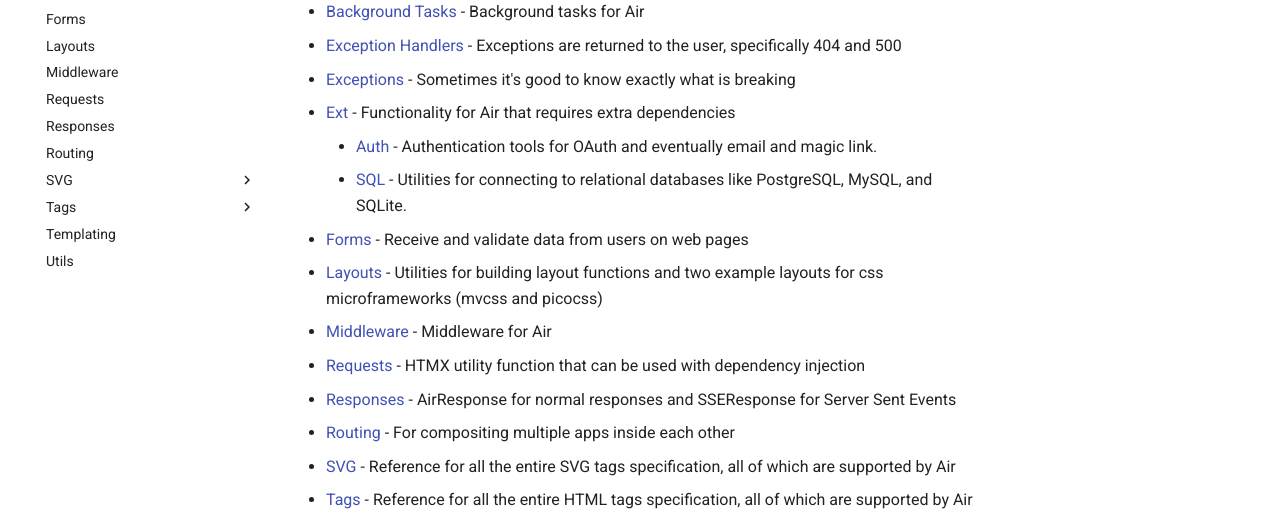
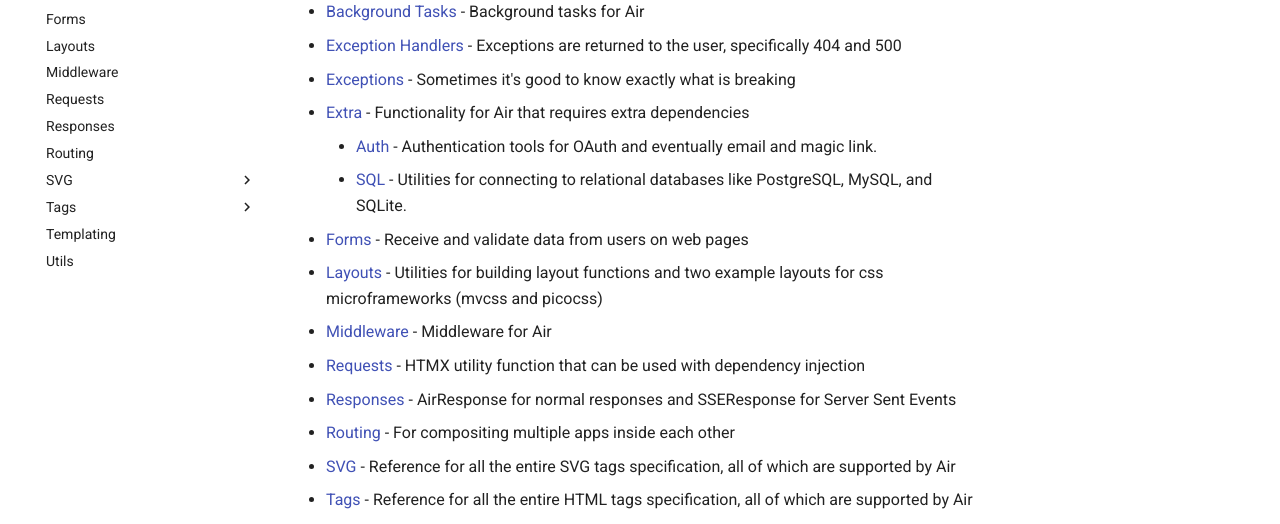
Before and after one commit to feldroy/air, an MkDocs documentation site: the page built from docs/api/index.md, in a window 1280 px wide and 1003 px high. Shown: the part 329-853 px from the top of the window. Built offline with MkDocs 1.6.1 and Material for MkDocs 9.7.7, drawn with Linux system fonts in a browser that asks for light colours; comment, search, counter and statistics services are not loaded.

```diff
--- a/docs/api/index.md
+++ b/docs/api/index.md
@@ -6,9 +6,9 @@ Here is the Air reference documentation. It explains how to do things, as well a
 - [Background Tasks](../api/background.md) - Background tasks for Air
 - [Exception Handlers](../api/exception_handlers) - Exceptions are returned to the user, specifically 404 and 500
 - [Exceptions](../api/exceptions) - Sometimes it's good to know exactly what is breaking
-- [Ext](../api/ext) - Functionality for Air that requires extra dependencies
-    - [Auth](../api/ext/auth) - Authentication tools for OAuth and eventually email and magic link.
-    - [SQL](../api/ext/sql) - Utilities for connecting to relational databases like PostgreSQL, MySQL, and SQLite.
+- [Extra](../api/extra) - Functionality for Air that requires extra dependencies
+    - [Auth](../api/extra/auth) - Authentication tools for OAuth and eventually email and magic link.
+    - [SQL](../api/extra/sql) - Utilities for connecting to relational databases like PostgreSQL, MySQL, and SQLite.
 - [Forms](../api/forms) - Receive and validate data from users on web pages
 - [Layouts](../api/layouts) - Utilities for building layout functions and two example layouts for css microframeworks (mvcss and picocss)
 - [Middleware](../api/middleware.md) - Middleware for Air
--- a/src/air/__init__.py
+++ b/src/air/__init__.py
@@ -166,11 +166,6 @@ from .templating import (
 #         from air import db
 #         from air.db import Something
 
-# Predeclare submodules so IDEs see air.auth / air.db
-auth: ModuleType = sys.modules.setdefault("air.auth", ModuleType("air.auth"))
-db: ModuleType = sys.modules.setdefault("air.db", ModuleType("air.db"))
-sys.modules["air.auth"] = auth
-
 try:
     import auth as auth  # provided by extra: air[auth]
 except ModuleNotFoundError as exc:
```
Also changed, not shown: 2 other files.
